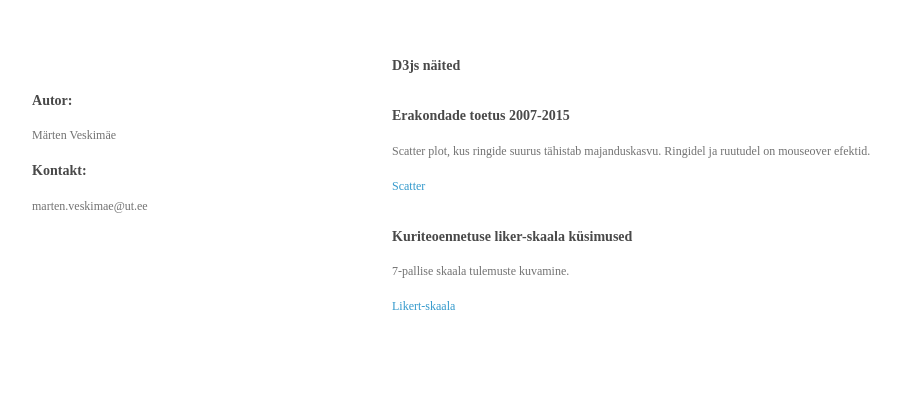
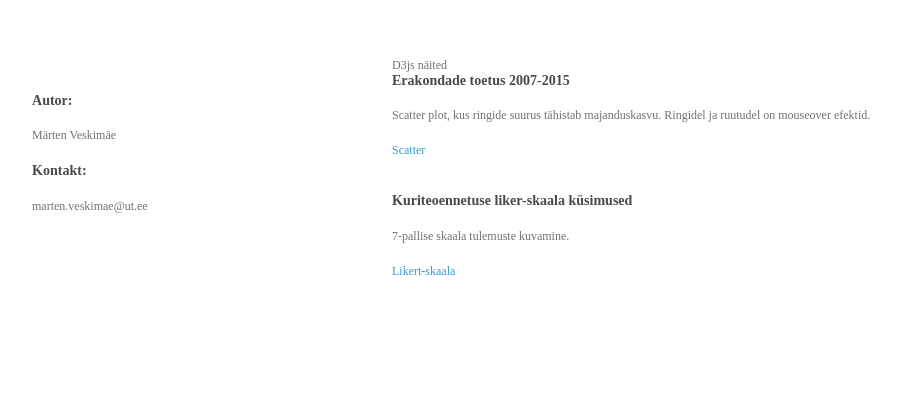
Before and after one commit to martenveskimae/d3, a plain HTML site: page index.html in a window 1280 px wide. Shown: the whole page, without its empty margins (178-1079 px from the left). Drawn offline with Linux system fonts and the light colour scheme.

Commit message:
Update index.html

```diff
--- a/index.html
+++ b/index.html
@@ -24,7 +24,7 @@
         <p><h3>Kontakt:</h3>marten.veskimae@ut.ee</p>
       </header>
       <section>
-<h3>D3js näited</h3>
+<h>D3js näited</h>
 </br>
 <h3>Erakondade toetus 2007-2015</h3>
 <p>Scatter plot, kus ringide suurus tähistab majanduskasvu. Ringidel ja ruutudel on mouseover efektid.</p>
```
